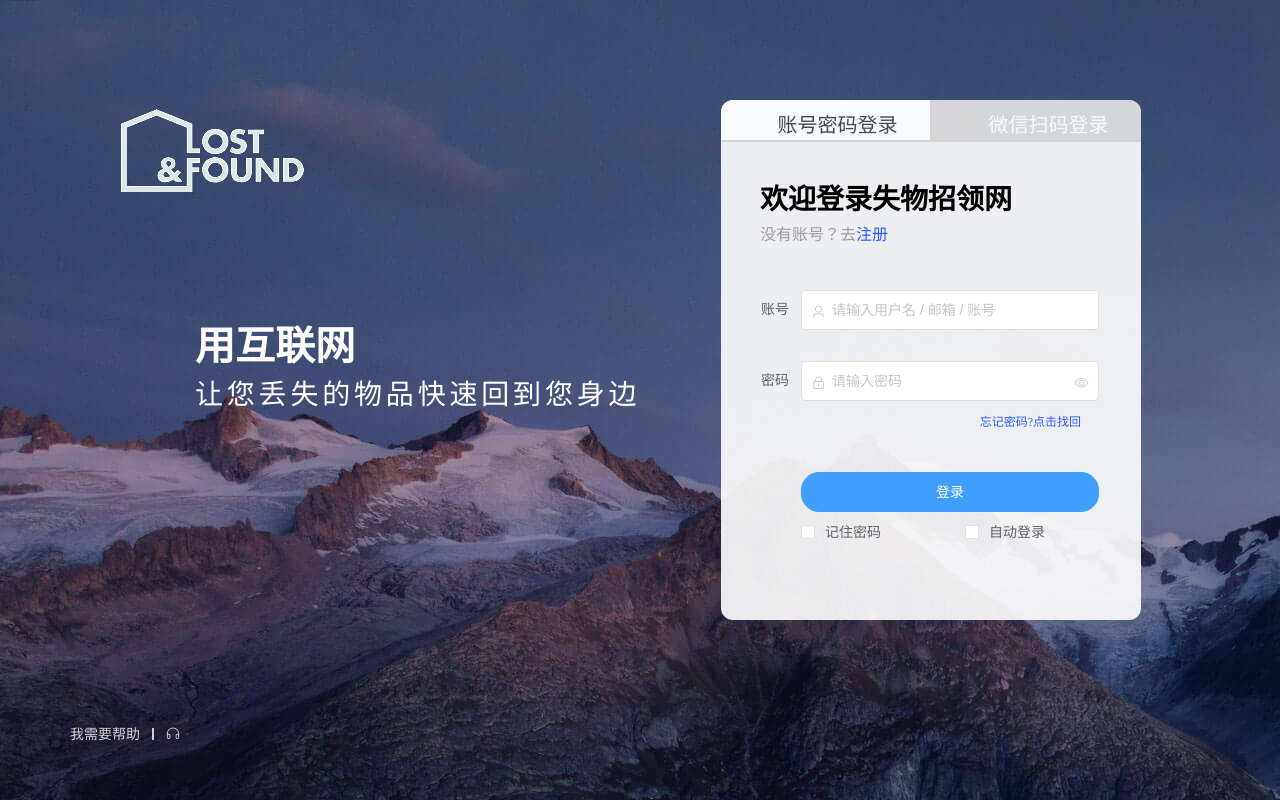
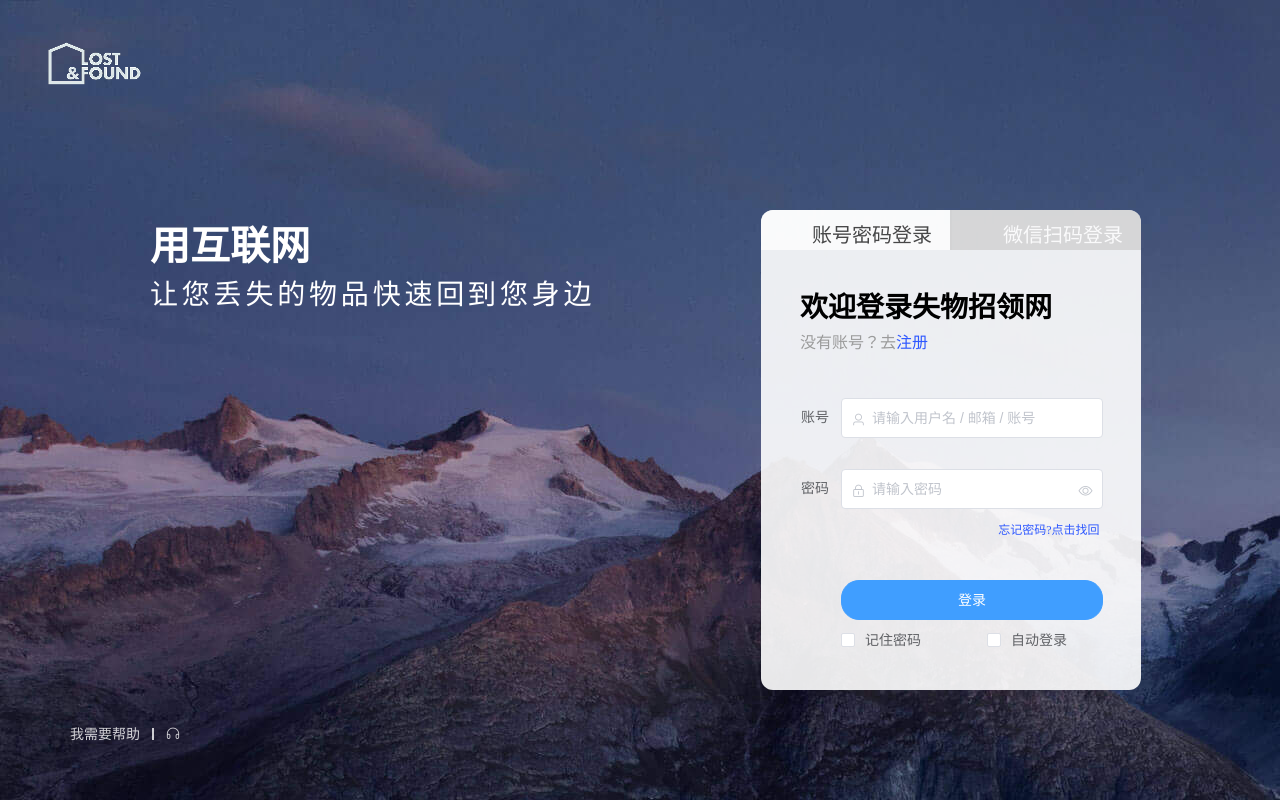
Before and after one commit to LJX-Git-rgb/lostandfound-system, a Vue app in the folder lostandfound-web/: page /login in a window 1280 px wide. Built offline with nearby package versions, Linux system fonts and the light colour scheme; what vue-jsonp would draw is missing.

Commit message:
Refactor the css style of the login page

```diff
--- a/lostandfound-web/src/views/login/Login.vue
+++ b/lostandfound-web/src/views/login/Login.vue
@@ -1,6 +1,4 @@
 登录页面已经基本完成，未完成
-  0. logo
-  2. 登录信息存入cookie和localStorage（简单）
   3. 自动登录和记住密码（不难）
   4. 注册需要的验证码（网上搜搜应该有组件）
   5. 忘记/找回密码（仿照注册写就可以，关键点在于完整的逻辑，需要发邮件的工具类）
@@ -22,9 +20,9 @@
       <h3>用互联网</h3>
       <p>让您丢失的物品快速回到您身边</p>
     </div>
-    <div id="login-content" class="tab">
-      <div id="loginMethod" class="tab_list">
-        <div  id="normalLogin" :class="normalCurrent" @click="showNormalLogin">
+    <div id="login-content">
+      <div id="loginMethod">
+        <div id="normalLogin" :class="normalCurrent" @click="showNormalLogin">
             <span>账号密码登录</span>
         </div>
         <div id="wechatLogin" :class="wechatCurrent" @click="showWechatLogin">
@@ -66,7 +64,8 @@ export default {
 }
 </script>
 
-<style scoped>
+<style lang="less" scoped>
+    #body{
         /* back image */
         #login-bac-img{
             position: fixed;
@@ -77,91 +76,84 @@ export default {
             background: url(../../assets/image/login_backImg.jpeg) no-repeat;
             background-size: cover;
         }
-
-/* logo */
         #login-logo{
             position: fixed;
-    left: 100px;
-    top: 40px;
-  }
-  #login-logo img{
-    width: 100%;
-    height: 100%;
+            left: 3%;
+            top: 1%;
+            img{
+                width: 50%;
+                height: 50%;
                 filter: invert(100%);
             }
-
-/* text */
+        }
         #login-text{
             position: fixed;
-    left: 195px;
-    top: 314px;
+            left: 150px;
+            top: 214px;
             color: #fff;
-  }
-  #login-text h3{
+            h3{
                 font-size: 40px;
                 letter-spacing: 0;
                 font-weight: 700;
             }
-  #login-text p{
+            p{
                 font-size: 28px;
                 letter-spacing: 3.81px;
                 font-weight: 300;
             }
-
-  /* content */
+        }
         #login-content{
             position: absolute;
             right: 139px;
             top: 50%;
-    margin-top: -300px;
-    width: 420px;
-    height: 520px;
-    background: rgba(255,255,255,.9);
+            margin-top: -190px;
+            width: 380px;
+            height: 480px;
+            background: rgba(255, 255, 255, .9);
             border-radius: 12px;
             overflow: hidden;
-  }
-  /*点击改变背景颜色*/
-#login-content .tab_list .current{
+
+            #loginMethod {
+                display: flex;
+                height: 40px;
+                line-height: 50px;
+                cursor: pointer;
+
+                .current {
                     background-color: #ffffff !important;
                     color: #000000 !important;
                 }
-  #login-content #loginMethod{
-    display: flex;
-    height: 40px;
-    line-height: 50px;
-    border-bottom: 2px solid rgba(200,200,200,0.75);
-    cursor: pointer;
+                #normalLogin {
+                    flex: 1;
+                    border-right: 2px solid rgb(200, 200, 200);
                 }
-  #login-content #loginMethod #normalLogin{
-    flex: 1;
-    border-right: 2px solid rgb(200,200,200);
-  }
-  #login-content #loginMethod #normalLogin:hover,
-  #login-content #loginMethod #wechatLogin:hover{
+                #normalLogin:hover,
+                #wechatLogin:hover {
                     opacity: 1;
                 }
-  #login-content #loginMethod #wechatLogin{
+                #wechatLogin {
                     flex: 1;
                 }
-  #login-content #loginMethod div {
+                div {
                     background-color: #cccccc;
                     opacity: 0.7;
                     color: #ffffff;
                 }
-#login-content #loginMethod span{
+                span {
                     width: 100%;
                     font-size: 20px;
                     margin-left: 27%;
                 }
-
-  /* footer&helper */
+            }
+        }
         #login-footer{
             position: fixed;
             left: 70px;
             bottom: 57px;
             font-size: 14px;
-  }
-  #login-help a{
+
+            #login-help{
+                a{
                     text-decoration: none;
                     color: #fff;
                     cursor: pointer;
@@ -178,4 +170,7 @@ export default {
                     position: relative;
                     top: 1px;
                 }
+            }
+        }
+    }
 </style>
```
Lines whose indentation alone changed are shown as unchanged.
